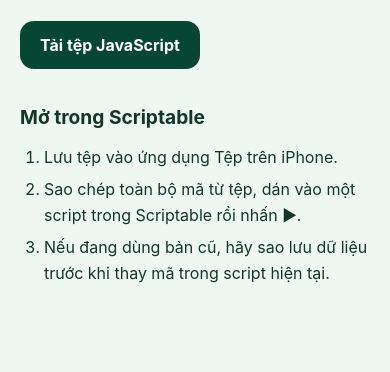
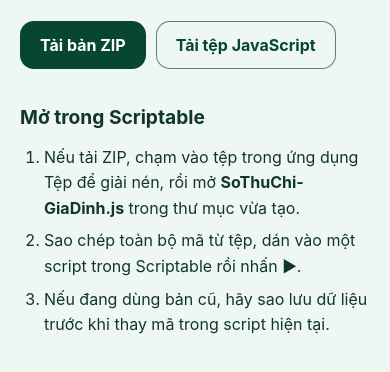
Before and after one commit to j57pz9vtgg-hue/so-thu-chi-tai, a plain HTML site: page index.html in a window 390 px wide. Shown: the part 214-586 px from the top of the page. Drawn offline with Linux system fonts and the light colour scheme.

Commit message:
Offer GitHub ZIP download for iPhone

```diff
--- a/index.html
+++ b/index.html
@@ -27,6 +27,8 @@
       font-weight: 700;
     }
     .download:focus-visible { outline: 3px solid #267558; outline-offset: 4px; }
+    .downloads { display: flex; flex-wrap: wrap; gap: 4px 10px; }
+    .download.secondary { color: #064632; background: transparent; box-shadow: inset 0 0 0 1px #588570; }
     h2 { font-size: 1.2rem; margin: 28px 0 8px; }
     ol { padding-left: 1.5rem; }
     li + li { margin-top: 7px; }
@@ -36,10 +38,13 @@
   <main>
     <h1>Sổ Thu Chi Gia Đình</h1>
     <p>Ghi thu chi, theo dõi thẻ và sổ tiết kiệm ngay trên iPhone. Ứng dụng chạy ngoại tuyến trong Scriptable sau khi cài.</p>
-    <a class="download" href="./SoThuChi-GiaDinh.js" download="SoThuChi-GiaDinh.js">Tải tệp JavaScript</a>
+    <div class="downloads">
+      <a class="download" href="https://codeload.github.com/j57pz9vtgg-hue/so-thu-chi-tai/zip/refs/heads/main">Tải bản ZIP</a>
+      <a class="download secondary" href="./SoThuChi-GiaDinh.js" download="SoThuChi-GiaDinh.js">Tải tệp JavaScript</a>
+    </div>
     <h2>Mở trong Scriptable</h2>
     <ol>
-      <li>Lưu tệp vào ứng dụng Tệp trên iPhone.</li>
+      <li>Nếu tải ZIP, chạm vào tệp trong ứng dụng Tệp để giải nén, rồi mở <strong>SoThuChi-GiaDinh.js</strong> trong thư mục vừa tạo.</li>
       <li>Sao chép toàn bộ mã từ tệp, dán vào một script trong Scriptable rồi nhấn ▶.</li>
       <li>Nếu đang dùng bản cũ, hãy sao lưu dữ liệu trước khi thay mã trong script hiện tại.</li>
     </ol>
```
